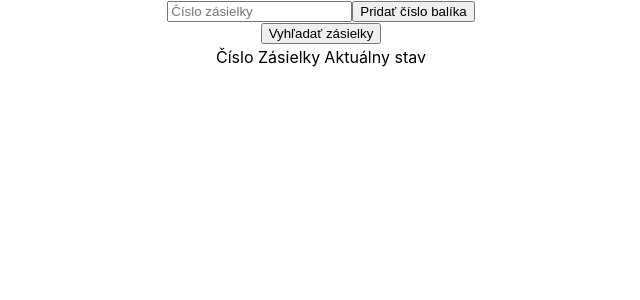
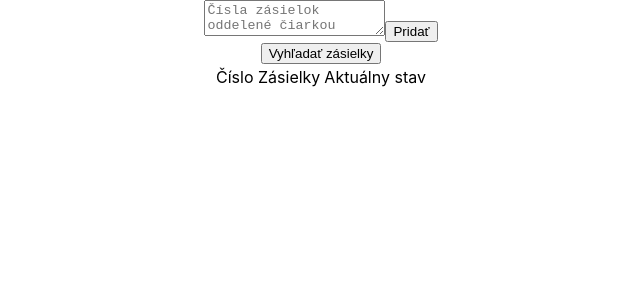
Before and after one commit to johnathan-codes/posta-tracker, a React (Create React App) app: page / in a window 1280 px wide. Shown: the top 300 px of the page, without its empty margins (319-959 px from the left). Built offline with nearby package versions, Linux system fonts and the light colour scheme.

Commit message:
replaced input with textarea

```diff
--- a/package.json
+++ b/package.json
@@ -3,9 +3,6 @@
   "version": "0.1.0",
   "private": true,
   "dependencies": {
-    "@testing-library/jest-dom": "^4.2.4",
-    "@testing-library/react": "^9.3.2",
-    "@testing-library/user-event": "^7.1.2",
     "react": "^16.13.1",
     "react-dom": "^16.13.1",
     "react-scripts": "3.4.1"
@@ -13,7 +10,6 @@
   "scripts": {
     "start": "react-scripts start",
     "build": "react-scripts build",
-    "test": "react-scripts test",
     "eject": "react-scripts eject"
   },
   "eslintConfig": {
--- a/src/App.js
+++ b/src/App.js
@@ -42,8 +42,8 @@ export default class App extends Component {
     return (
       <div className="App" style={{textAlign: "-webkit-center"}}>
         <form onSubmit={this.addPackageNumber}>
-          <input type="text" placeholder="Číslo zásielky" id="input" value={this.state.input} onChange={this.inputOnChange} />
-          <button>Pridať číslo balíka</button>
+          <textarea placeholder="Čísla zásielok oddelené čiarkou" id="input" value={this.state.input} onChange={this.inputOnChange} />
+          <button>Pridať</button>
         </form>
 
         {parcelsToFind.map(parcelToFind => {
@@ -66,7 +66,6 @@ export default class App extends Component {
                 ? <td>{parcel.events[parcel.events.length - 1].desc.sk}</td>
                 : <td>Parcela nenájdená</td>
               }
-
             </tr>
           })}
           </tbody>
```
Also changed, not shown: 2 other files (tests, documents, lock files or other folders).
